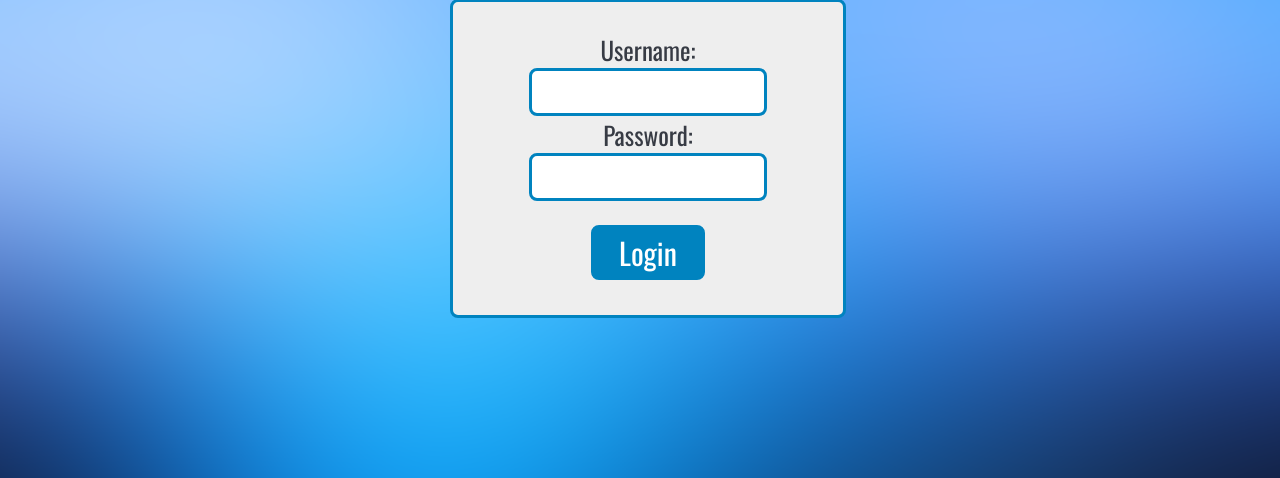
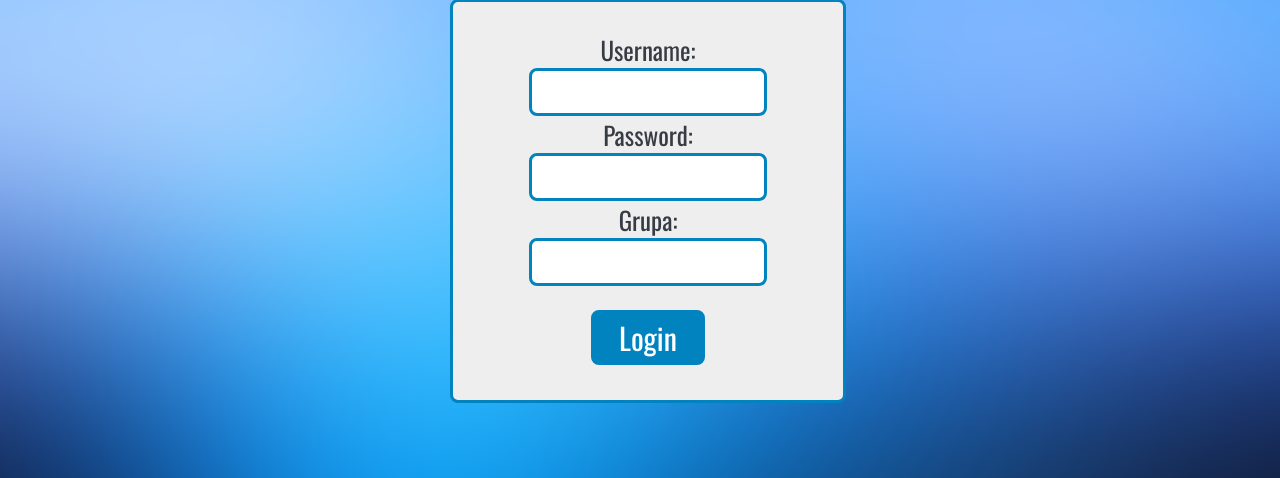
Before and after one commit to paulsem/sgbd, a PHP site: page /xe/Login_teacher.php in a window 1280 px wide. Shown: the part 188-666 px from the top of the page. Run offline with PHP 8.4, Linux system fonts and the light colour scheme.

Commit message:
Update Login_teacher.php

```diff
--- a/SGBD/Login_teacher.php
+++ b/SGBD/Login_teacher.php
@@ -30,8 +30,11 @@ session_start();
                 <br>
                 <label>Password:</label><br>
                 <input type="password" name="pwd">
+
                 <br>
-                <br>
+                 <label>Grupa:</label><br>
+                <input type="test" name="grupa">
+                <br><br>
                 <button type="submit" name="submit">Login</button>
             </form>
         </div>
```
